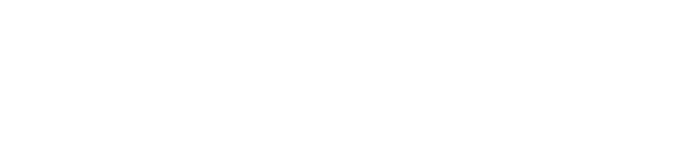
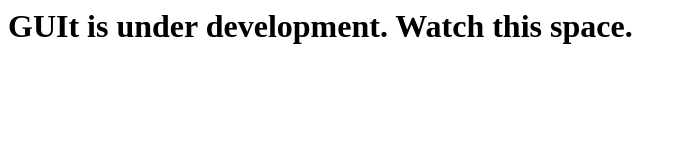
Before and after one commit to BallpointByro/GUIt, a plain HTML site: page docs/index.html in a window 1280 px wide. Shown: the whole page, without its empty margins (0-686 px from the left). Drawn offline with Linux system fonts and the light colour scheme.

Commit message:
Add basic HTML structure to index.html

```diff
--- a/docs/index.html
+++ b/docs/index.html
@@ -1 +1,8 @@
-<html></html>
+<html>
+  <head>
+    <title>GUIt. Git, Simplified</title>
+  </head>
+  <body>
+    <h1>GUIt is under development. Watch this space.</h1>
+  </body>
+</html>
```
